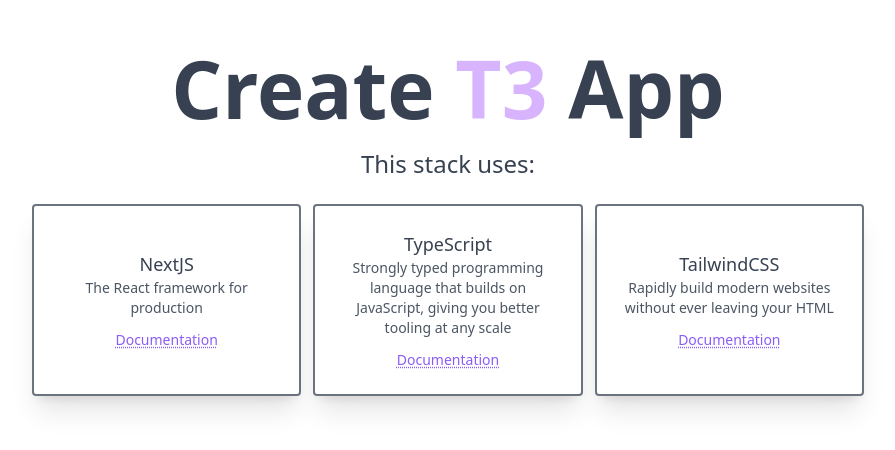
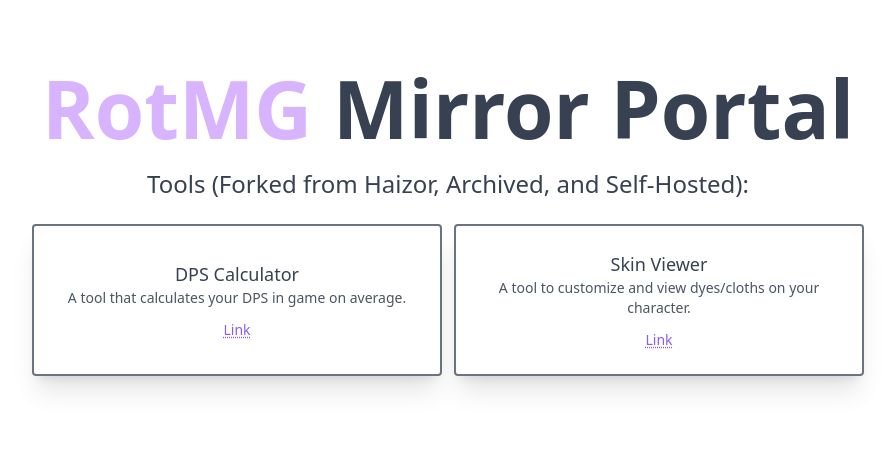
Before and after one commit to rotmg-mirror/rotmg-mirror.github.io, a Next.js app: page / in a window 1280 px wide. Shown: the part 188-638 px from the top of the page, without its empty margins (192-1087 px from the left). Built offline with nearby package versions, Linux system fonts and the light colour scheme.

Commit message:
updated info

```diff
--- a/src/pages/index.tsx
+++ b/src/pages/index.tsx
@@ -11,31 +11,26 @@
   return (
     <>
       <Head>
-        <title>Create T3 App</title>
-        <meta name="description" content="Generated by create-t3-app" />
+        <title>RotMG Mirror Portal</title>
+        <meta name="description" content="RotMG Tools Portal" />
         <link rel="icon" href="/favicon.ico" />
       </Head>
 
       <main className="container mx-auto flex flex-col items-center justify-center h-screen p-4">
         <h1 className="text-5xl md:text-[5rem] leading-normal font-extrabold text-gray-700">
-          Create <span className="text-purple-300">T3</span> App
+          <span className="text-purple-300">RotMG</span> Mirror Portal
         </h1>
-        <p className="text-2xl text-gray-700">This stack uses:</p>
-        <div className="grid gap-3 pt-3 mt-3 text-center md:grid-cols-3 lg:w-2/3">
+        <p className="text-2xl text-gray-700">Tools (Forked from Haizor, Archived, and Self-Hosted):</p>
+        <div className="grid gap-3 pt-3 mt-3 text-center md:grid-cols-2 lg:w-2/3">
           <TechnologyCard
-            name="NextJS"
-            description="The React framework for production"
-            documentation="https://nextjs.org/"
+            name="DPS Calculator"
+            description="A tool that calculates your DPS in game on average."
+            documentation="https://ayanamy.is-a.dev/rotmg-dps-calculator/"
           />
           <TechnologyCard
-            name="TypeScript"
-            description="Strongly typed programming language that builds on JavaScript, giving you better tooling at any scale"
-            documentation="https://www.typescriptlang.org/"
-          />
-          <TechnologyCard
-            name="TailwindCSS"
-            description="Rapidly build modern websites without ever leaving your HTML"
-            documentation="https://tailwindcss.com/"
+            name="Skin Viewer"
+            description="A tool to customize and view dyes/cloths on your character."
+            documentation="https://ayanamy.is-a.dev/rotmg-skin-viewer/"
           />
         </div>
       </main>
@@ -58,7 +53,7 @@
         target="_blank"
         rel="noreferrer"
       >
-        Documentation
+        Link
       </a>
     </section>
   );
```
